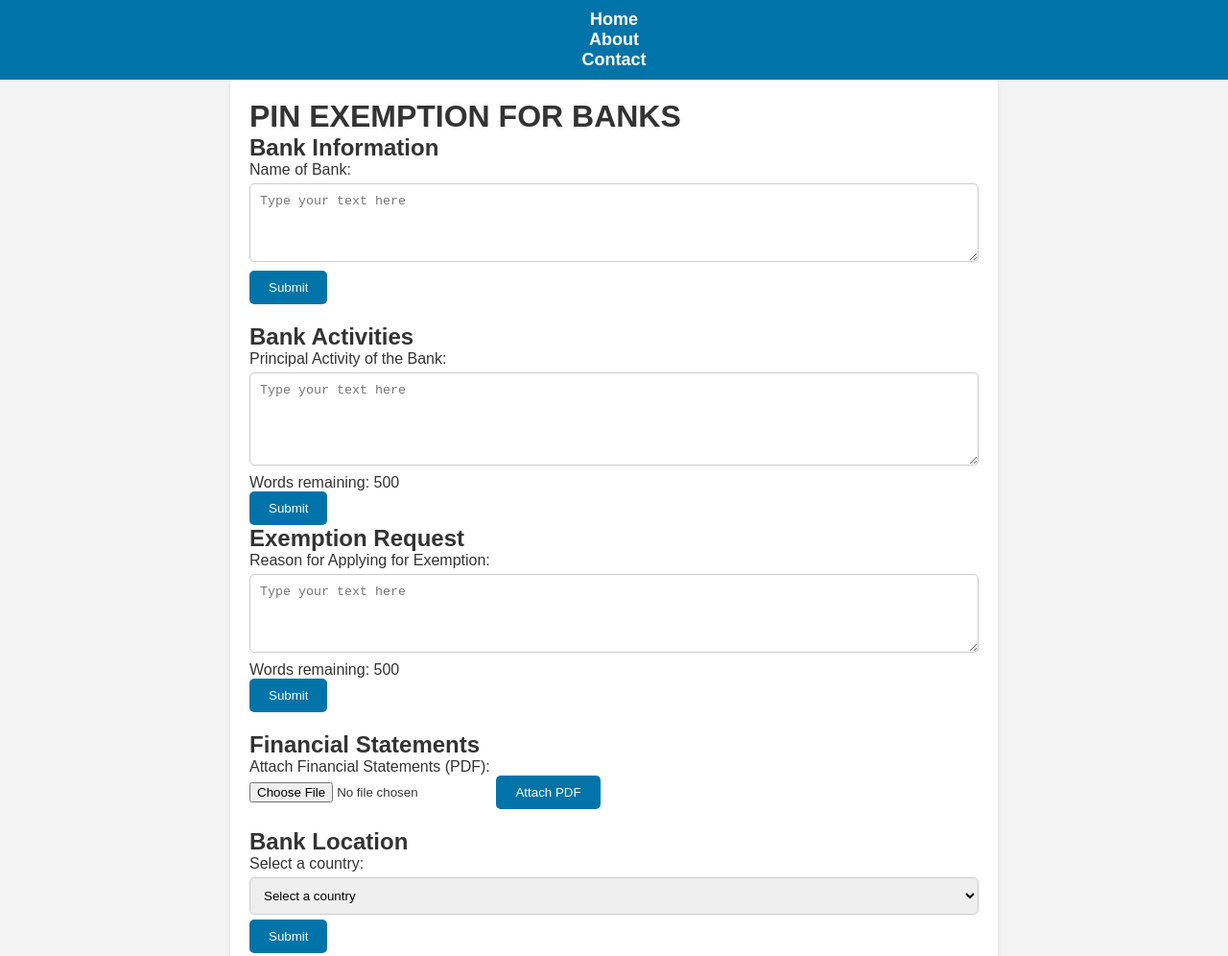
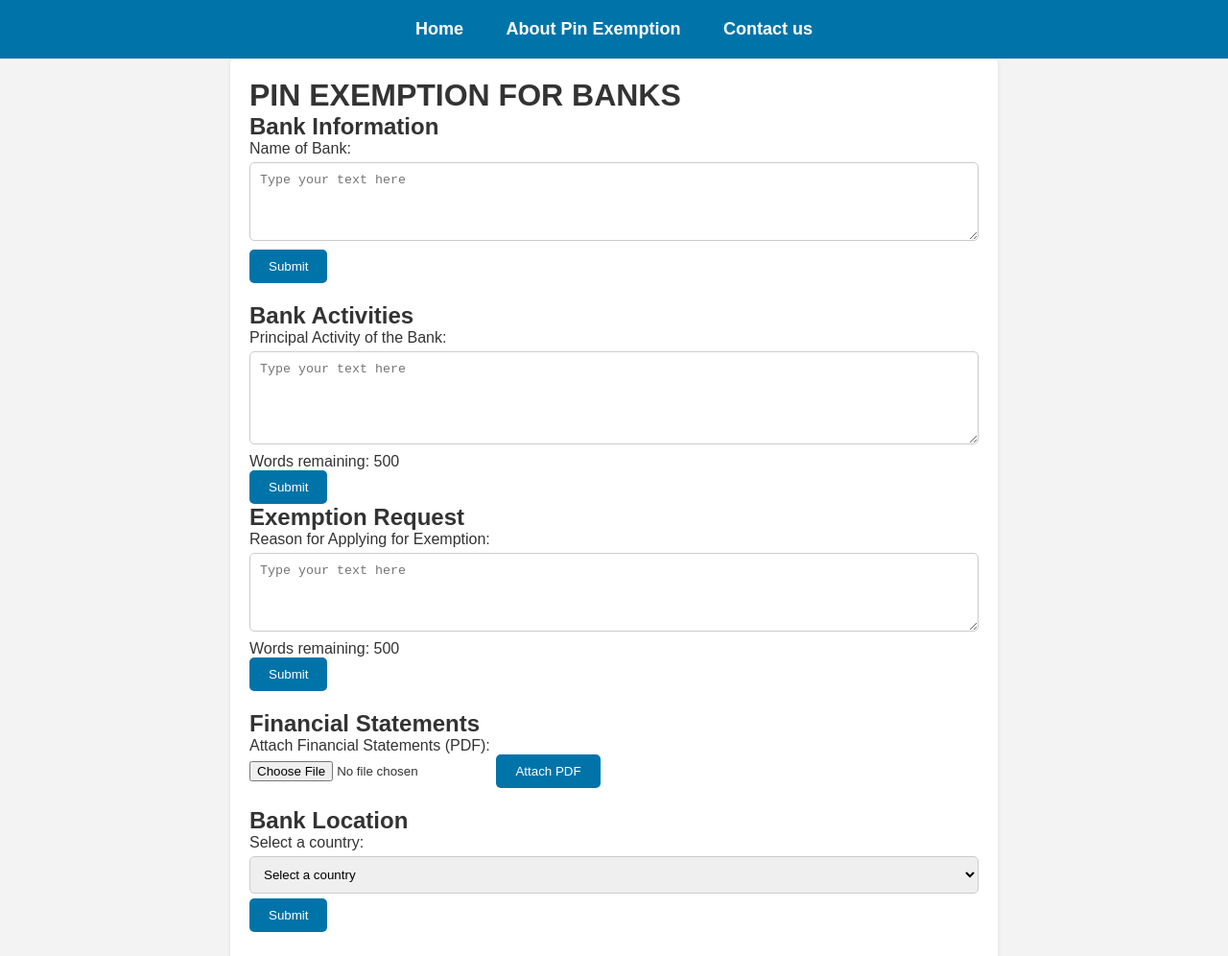
Before and after one commit to joseden/Project-Phase-1, a plain HTML site: page index.html in a window 1280 px wide. Shown: the top 996 px of the page at 96% size. Drawn offline with Linux system fonts and the light colour scheme; no server answers.

Commit message:
update project

```diff
--- a/index.html
+++ b/index.html
@@ -8,17 +8,17 @@
     <link type="text/css" rel="stylesheet" href="style.css">
 </head>
 
-<body>
-    <header class="header">
-        <nav class="navbar">
-            <ul class="nav-list">
-                <li class="nav-item"><a href="#">Home</a></li>
-                <li class="nav-item"><a href="#">About</a></li>
-                <li class="nav-item"><a href="#">Contact</a></li>
-            </ul>
-        </nav>
+<header class="header">
+    <nav class="navbar" style="background-color: rgb(red, green, blue); color: #fff; text-align: center; padding: 10px;">
+        <ul class="nav-list" style="list-style-type: none; padding: 0;">
+            <li class="nav-item" style="display: inline; margin-right: 20px;"><a href="#Home">Home</a></li>
+            <li class="nav-item" style="display: inline; margin-right: 20px;"><a href="#AboutPin Exemption"> About Pin Exemption</a></li>
+            <li class="nav-item" style="display: inline;"><a href="#contact">Contact us</a></li>
+        </ul>
+    </nav>
+</header>
 
-    </header>
+
     <div class="container">
         <h1>PIN EXEMPTION FOR BANKS</h1>
 
--- a/index.js
+++ b/index.js
@@ -104,6 +104,9 @@ document.addEventListener('DOMContentLoaded', function () {
   const countrySelect = document.getElementById('countrySelect');
   const submitButton = document.getElementById('locationSubmit');
 
+
+
+
   // Function to fetch country data from RESTcountries API
   function fetchCountries() {
     fetch('https://restcountries.com/v3.1/all')
--- a/style.css
+++ b/style.css
@@ -1,3 +1,5 @@
+
+
 /* Reset some default styles */
 * {
     margin: 0;
```
